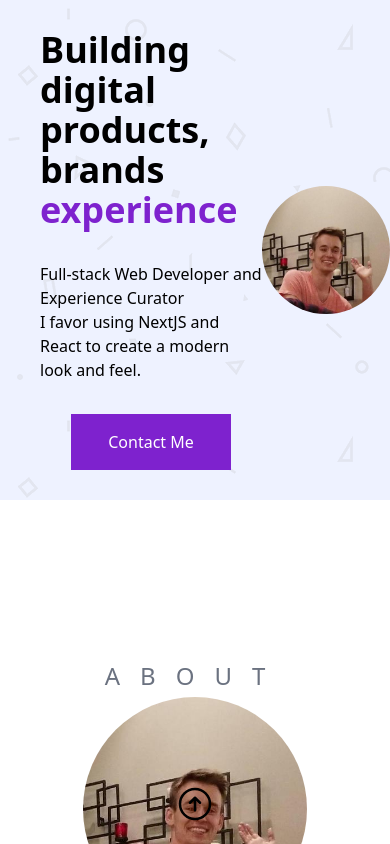
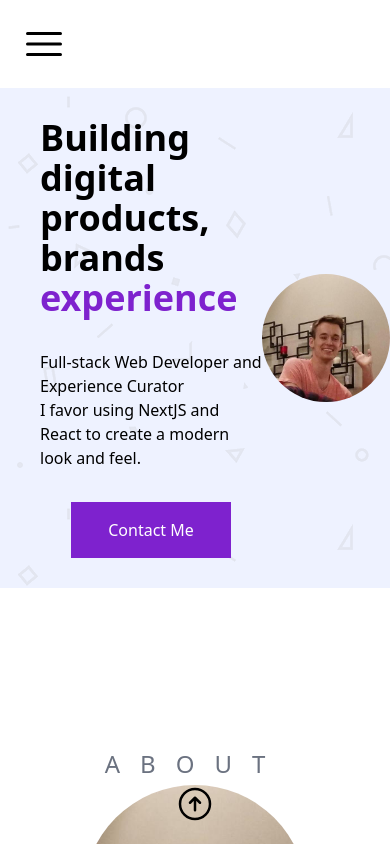
Before and after one commit to Coltonb-boop/portfolio-nextjs13, a Next.js app: page / in a window 390 px wide. Built offline with nearby package versions, Linux system fonts and the light colour scheme.

Commit message:
Responsive header

```diff
--- a/app/Header.tsx
+++ b/app/Header.tsx
@@ -2,13 +2,17 @@
 import React from "react";
 
 import { SocialIcon } from "react-social-icons";
-import { FaceSmileIcon } from "@heroicons/react/24/solid";
+import { FaceSmileIcon, Bars3Icon } from "@heroicons/react/24/solid";
 import { motion } from "framer-motion";
 
 type Props = {};
 
 const Header = ({}: Props) => {
   return (
+    <>
+      <header className="md:hidden sticky top-0 p-5 z-20">
+        <Bars3Icon className="w-12 h-12 cursor-pointer" />
+      </header>
       <header className="hidden sticky top-0 p-5 md:flex md:flex-row items-center justify-between max-w-7xl mx-auto z-20 xl:items-center min-w-[640]">
         <motion.div
           initial={{
@@ -102,6 +106,7 @@ const Header = ({}: Props) => {
           </p>
         </motion.div>
       </header>
+    </>
   );
 };
 
```
Lines whose indentation alone changed are shown as unchanged.
